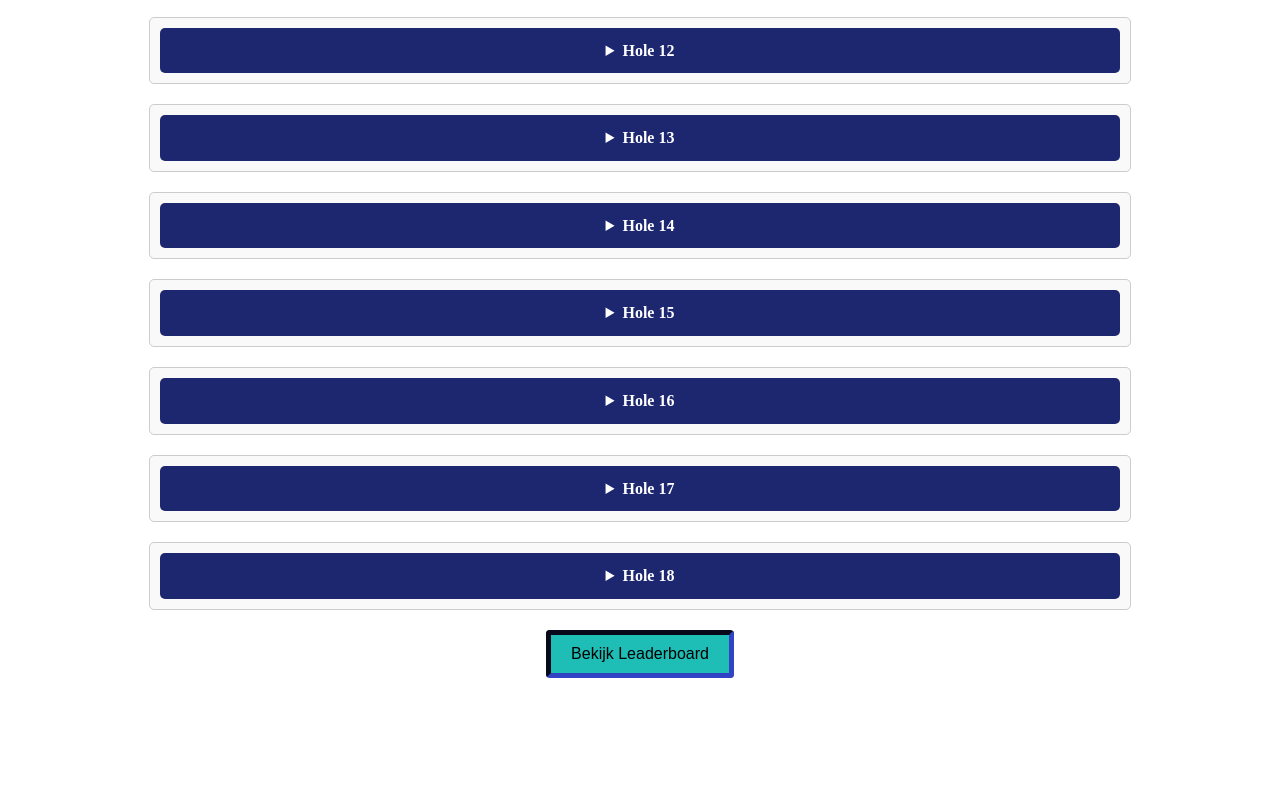
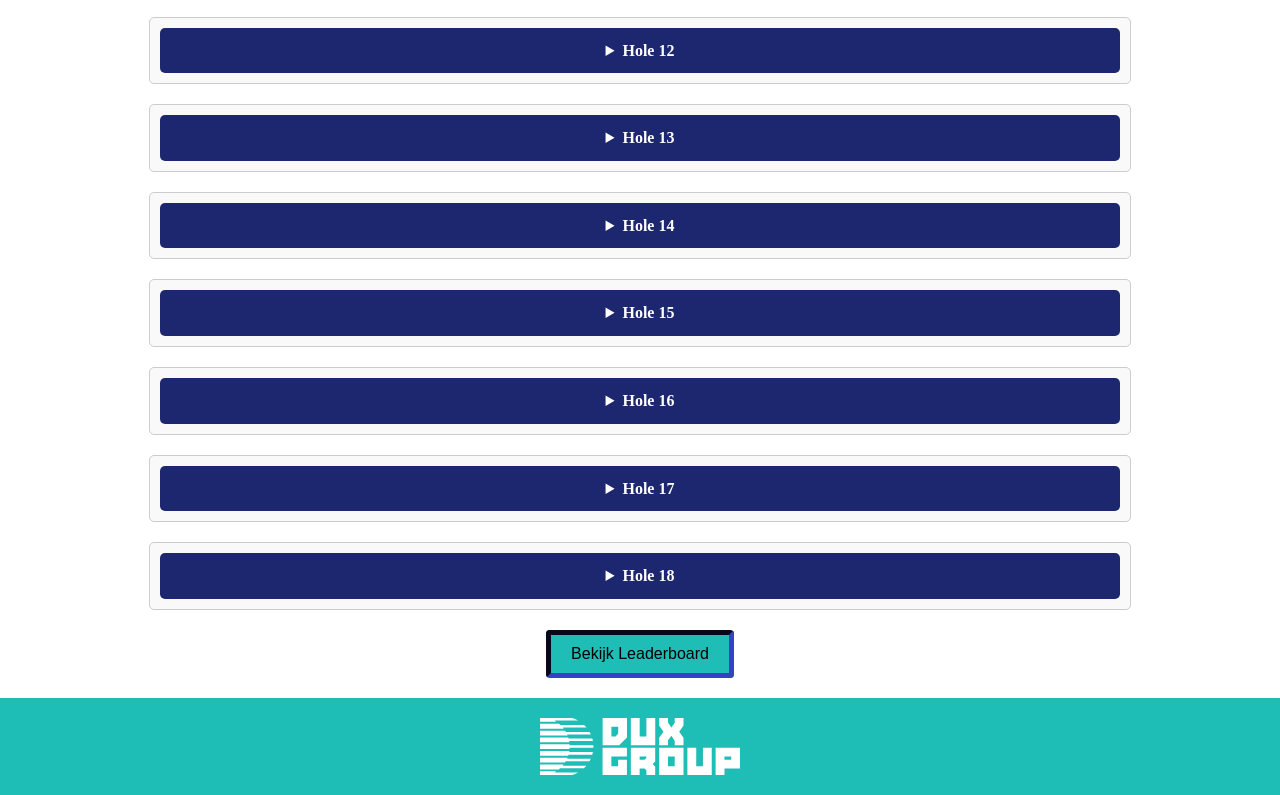
Before and after one commit to tawhidrez/DUPLO, a plain HTML site: page opdr2/index.html in a window 1280 px wide. Shown: the part 987-1782 px from the top of the page. Before the commit the page ends 1685 px from the top, so only its background shows below. Drawn offline with Linux system fonts and the light colour scheme.

Commit message:
footer toegevoegd

```diff
--- a/opdr2/css/main.css
+++ b/opdr2/css/main.css
@@ -243,6 +243,33 @@ summary {
   color: rgb(255, 255, 255);
 }
 
+footer {
+  display: flex;
+  align-items: center;
+  justify-content: center;
+  padding: 20px 20px;
+  background: #1ebdb5;
+  color: white;
+}
+
+.footer {
+  display: grid;
+  align-items: center;
+  justify-content: center;
+  column-gap: 5px;
+}
+
+.logofooter {
+  display: flex;
+  justify-content: center;
+  width: 100%;
+}
+
+.logofooter img {
+  max-width: 40%;
+  max-height: 40%;
+}
+
 @media (min-width: 768px) {
   .hole10,
   .hole11,
@@ -269,10 +296,11 @@ summary {
     max-width: 80px;
     max-height: 80px;
   }
-  h2 {
-    text-align: center;
-  }
   .spelregels {
     width: 85%;
   }
+  .logofooter {
+    max-width: 175px;
+    max-height: 175px;
+  }
 }
--- a/opdr2/index.html
+++ b/opdr2/index.html
@@ -214,4 +214,11 @@
       </button>
     </div>
   </body>
+
+  <footer class="footer">
+    <div class="logofooter">
+      <img src="images/logo/dux-logo-wit-1.svg" alt="dux logo" />
+    </div>
+  </footer>
+
 </html>
```
Also changed, not shown: opdr2/images/logo/dux-logo-wit-1.svg (added).
